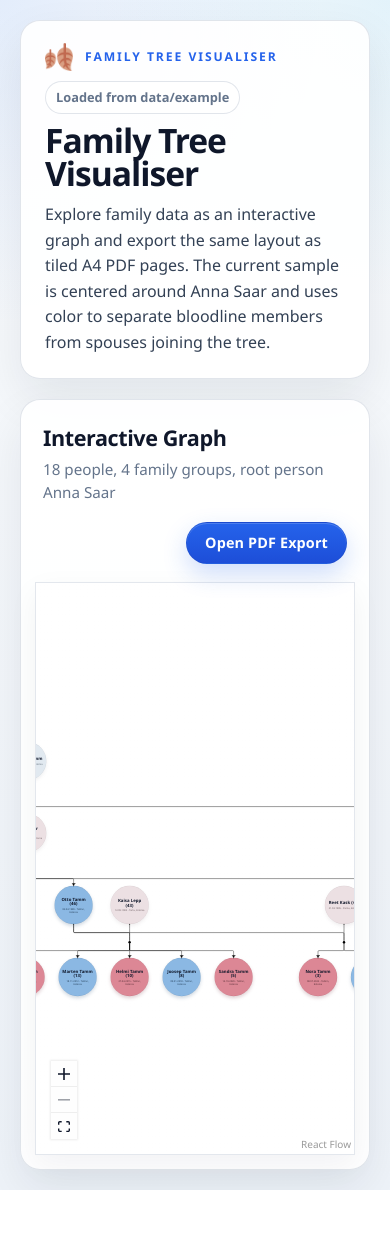
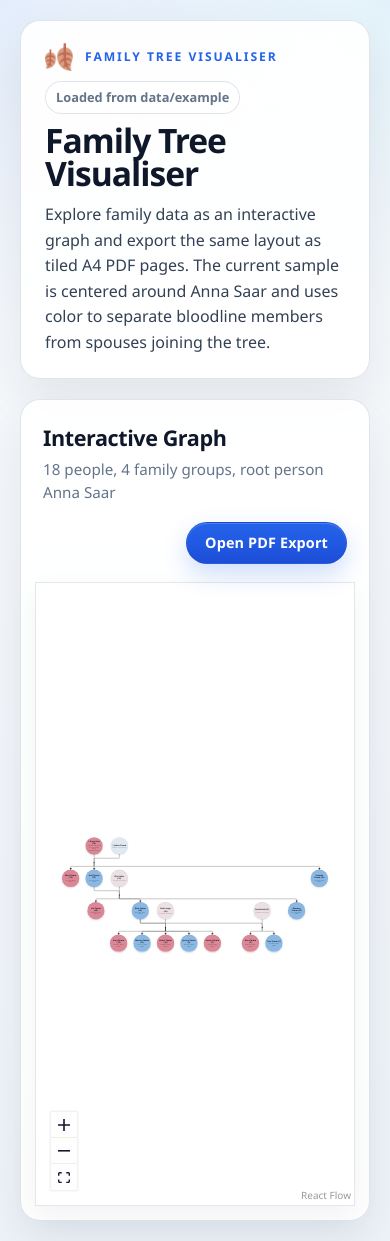
Before and after one commit to roseand/fam-tree, a React (Vite) app: page / in a window 390 px wide. Before the commit the page ends 1190 px from the top, so only its background shows below. Built offline with nearby package versions, Linux system fonts and the light colour scheme.

Commit message:
adjust react flow view

```diff
--- a/src/App.tsx
+++ b/src/App.tsx
@@ -84,7 +84,7 @@ export default function App() {
             nodesConnectable={false}
             elementsSelectable
             zoomOnDoubleClick={false}
-            minZoom={0.2}
+            minZoom={0.04}
           >
             <Controls showInteractive={false} />
             <Background
--- a/src/index.css
+++ b/src/index.css
@@ -150,13 +150,34 @@ body {
 }
 
 .flow-frame {
-  height: min(72vh, 820px);
+  height: min(80vh, 920px);
   overflow: hidden;
   border: 1px solid rgba(148, 163, 184, 0.26);
   background: #fff;
   box-shadow:
     inset 0 1px 0 rgba(255, 255, 255, 0.8),
     0 10px 28px rgba(15, 23, 42, 0.05);
+}
+
+.flow-frame .react-flow__edges,
+.flow-frame .react-flow__edge {
+  overflow: visible;
+}
+
+.flow-frame .react-flow__edge-path {
+  stroke: #000 !important;
+  stroke-width: 2.5px !important;
+  vector-effect: non-scaling-stroke;
+  shape-rendering: geometricPrecision;
+  stroke-linecap: round;
+  stroke-linejoin: round;
+}
+
+.flow-frame .react-flow__arrowhead path {
+  fill: #000;
+  stroke: #000;
+  stroke-width: 1.2;
+  vector-effect: non-scaling-stroke;
 }
 
 .person-node {
@@ -544,7 +565,7 @@ body {
   }
 
   .flow-frame {
-    height: 68vh;
+    height: 74vh;
   }
 
   .print-view {
```
